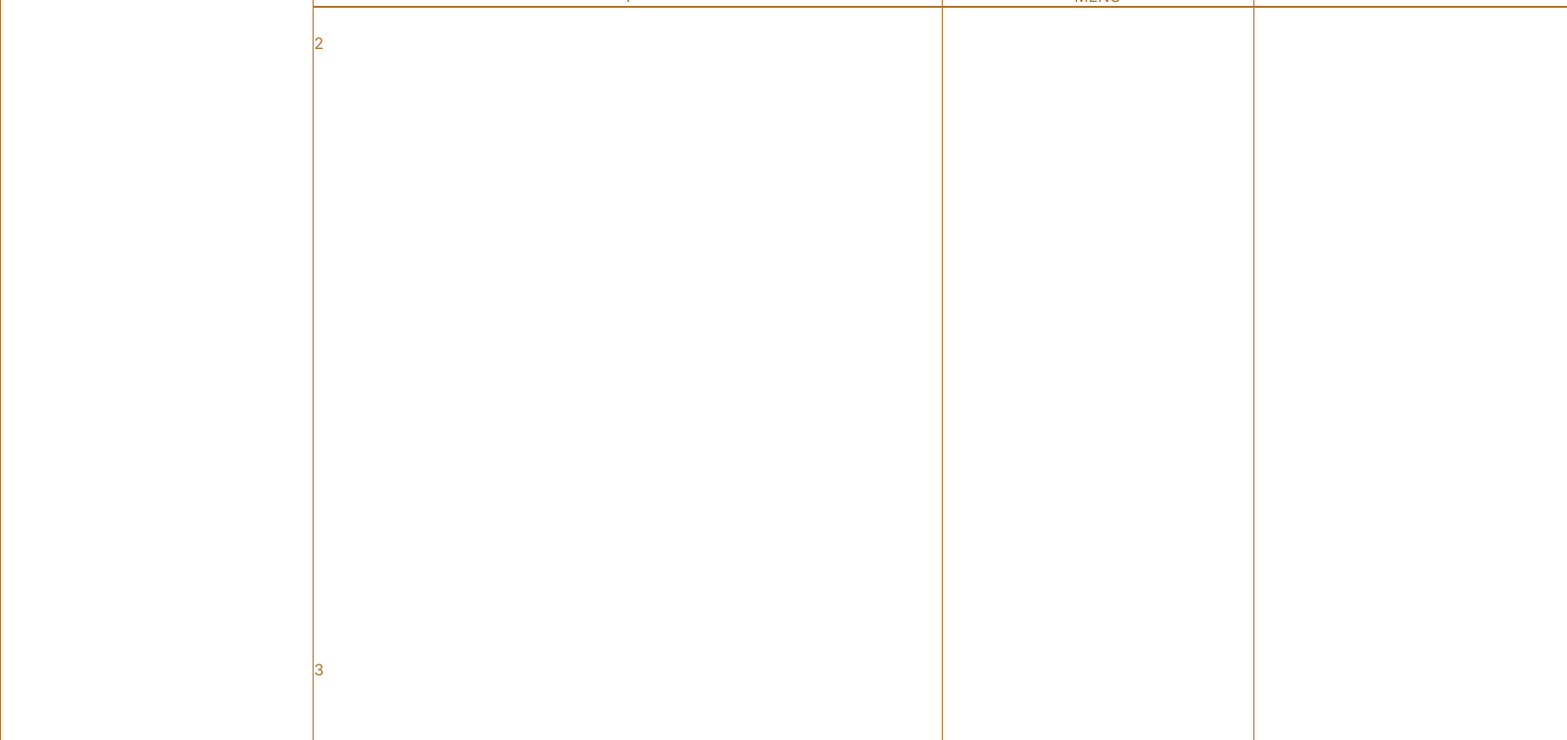
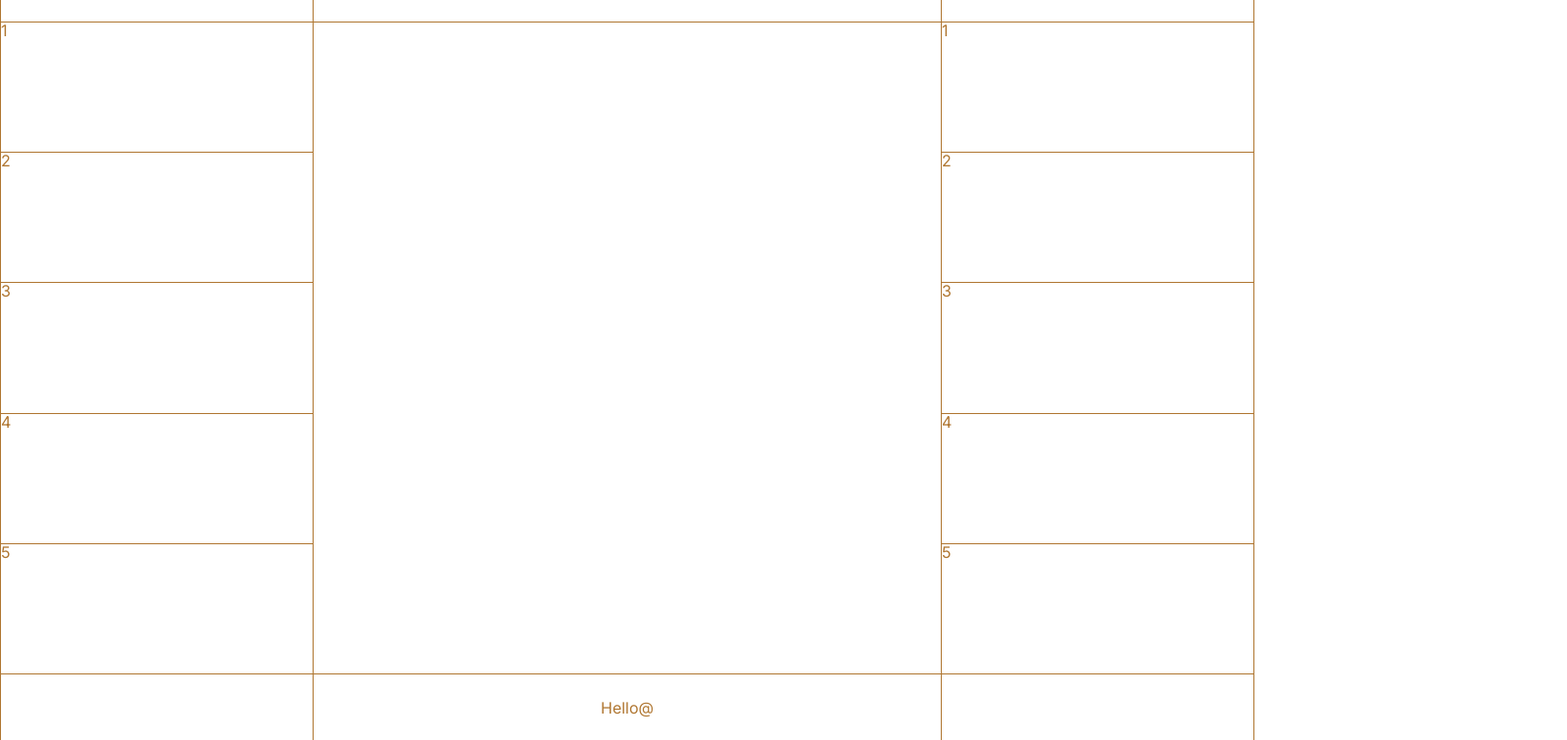
Before and after one commit to SumiSeo/react-ype, a React (Create React App) app: page / in a window 1280 px wide. Shown: the part 44-800 px from the top of the page at 98% size, 1599 px wide, since content can reach past the window. Built offline with nearby package versions, Linux system fonts and the light colour scheme.

Commit message:
clean layout code with grid solution

```diff
--- a/src/components/Layout/Layout.scss
+++ b/src/components/Layout/Layout.scss
@@ -5,13 +5,12 @@
   height: 100vh;
   display: grid;
   grid-template-columns: 1fr 2fr 1fr;
-  gap: 1px;
   color: $default_brown_background;
   &__column {
     &:first-child,
     &:last-child {
       display: grid;
-      grid-template-rows: 1fr 2fr 2fr 2fr 2fr 1fr;
+      grid-template-rows: 1fr 2fr 2fr 2fr 2fr 2fr 1fr;
       border-right: 1px solid $default_brown_background;
       border-left: 1px solid $default_brown_background;
       transform: translateY(-90rem);
@@ -20,84 +19,34 @@
     }
     &:nth-child(2) {
       display: grid;
-      grid-template-rows: 1fr 8fr 1fr;
+      grid-template-rows: 1fr 10fr 1fr;
       background-color: $default_white_font;
+      transform: translateY(-90rem);
+      height: 100vh;
+      animation: slidedown 1s ease-in forwards;
     }
   }
   &__row {
-    // position: relative;
-    &--absolute {
-      position: absolute;
-      width: 100vw;
-      top: 50px;
-      background-color: red;
-      border: 0.5px solid $default_brown_background;
-      transform: translateX(-90rem);
-      animation: run 1s ease-in forwards;
-      // transform: translateX(-90rem);
-      // animation: slideRight 1s ease-in forwards;
-    }
     &:first-child {
       display: flex;
       justify-content: center;
       align-items: center;
       width: auto;
       height: 100%;
-      // border-bottom: 1px solid $default_brown_background;
+      border-bottom: 1px solid $default_brown_background;
+    }
+    &:last-child {
+      display: flex;
+      justify-content: center;
+      align-items: center;
+      width: auto;
+      height: 100%;
+    }
+    &--content {
+      border-bottom: 1px solid $default_brown_background;
     }
   }
 }
-// .layout {
-//   width: 100%;
-//   height: 100vh;
-//   display: flex;
-//   color: $default_brown_background;
-//   &__column {
-//     height: 100vh;
-//     &:first-child,
-//     &:last-child {
-//       height: 100vh;
-//       width: 30%;
-//     }
-//     &:nth-child(3) {
-//       height: 100vh;
-//       width: 55%;
-//     }
-//     &:nth-child(2),
-//     &:nth-child(4) {
-//       transform: translateY(-90rem);
-//       height: 100vh;
-//       animation: slidedown 1s ease-in forwards;
-//       width: 1px;
-//       background-color: $default_brown_background;
-//     }
-//   }
-//   &__row {
-//     &:first-child {
-//       height: 8%;
-//       width: 100%;
-//       display: flex;
-//       justify-content: center;
-//       align-items: center;
-//       border-bottom: 1px solid $default_brown_background;
-//     }
-//     &:nth-child(2),
-//     &:nth-child(4) {
-//       width: 100%;
-//       height: 1px;
-//       // background-color: $default_brown_background;
-//     }
-//     &:nth-child(3) {
-//       width: 100%;
-//       height: 84%;
-//     }
-//     &:last-child {
-//       height: 8%;
-//       width: 100%;
-//       border-top: 1px solid $default_brown_background;
-//     }
-//   }
-// }
 
 @keyframes slidedown {
   50% {
--- a/src/components/Layout/Layout.tsx
+++ b/src/components/Layout/Layout.tsx
@@ -4,53 +4,29 @@ const Layout = (): JSX.Element => {
   return (
     <div className="layout">
       <div className="layout__column">
-        <div className="layout__row--absolute"></div>
         <div className="layout__row">SUMI SEO</div>
-        <div className="layout__row"></div>
-        <div className="layout__row"></div>
-        <div className="layout__row"></div>
-        <div className="layout__row"></div>
-        <div className="layout__row"></div>
+        <div className="layout__row layout__row--content">1</div>
+        <div className="layout__row layout__row--content">2</div>
+        <div className="layout__row layout__row--content">3</div>
+        <div className="layout__row layout__row--content">4</div>
+        <div className="layout__row layout__row--content">5</div>
+        <div className="layout__row "></div>
       </div>
       <div className="layout__column">
-        <div className="layout__row">1</div>
-        <div className="layout__row">2</div>
-        <div className="layout__row">3</div>
+        <div className="layout__row"></div>
+        <div className="layout__row layout__row--content"></div>
+        <div className="layout__row">Hello@ </div>
       </div>
       <div className="layout__column">
         <div className="layout__row">MENU</div>
-        <div className="layout__row"></div>
-        <div className="layout__row"></div>
-        <div className="layout__row"></div>
-        <div className="layout__row"></div>
-        <div className="layout__row"></div>
+        <div className="layout__row layout__row--content">1</div>
+        <div className="layout__row layout__row--content">2</div>
+        <div className="layout__row layout__row--content">3</div>
+        <div className="layout__row layout__row--content">4</div>
+        <div className="layout__row layout__row--content">5</div>
+        <div className="layout__row "></div>
       </div>
     </div>
-    // <div className="layout">
-    //   <div className="layout__column">
-    //     <div className="layout__row">SUMI SEO</div>
-    //     <div className="layout__row"></div>
-    //     <div className="layout__row"></div>
-    //     <div className="layout__row"></div>
-    //     <div className="layout__row"></div>
-    //   </div>
-    //   <div className="layout__column"></div>
-    //   <div className="layout__column">
-    //     <div className="layout__row"></div>
-    //     <div className="layout__row"></div>
-    //     <div className="layout__row"></div>
-    //     <div className="layout__row"></div>
-    //     <div className="layout__row"></div>
-    //   </div>
-    //   <div className="layout__column"></div>
-    //   <div className="layout__column">
-    //     <div className="layout__row">MENU</div>
-    //     <div className="layout__row"></div>
-    //     <div className="layout__row"></div>
-    //     <div className="layout__row"></div>
-    //     <div className="layout__row"></div>
-    //   </div>
-    // </div>
   );
 };
 
```
